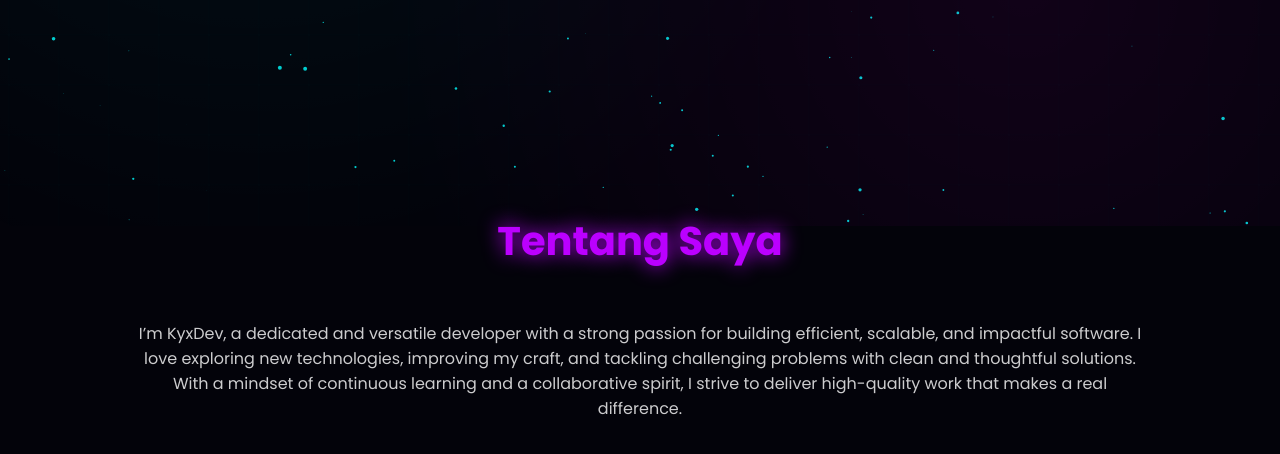
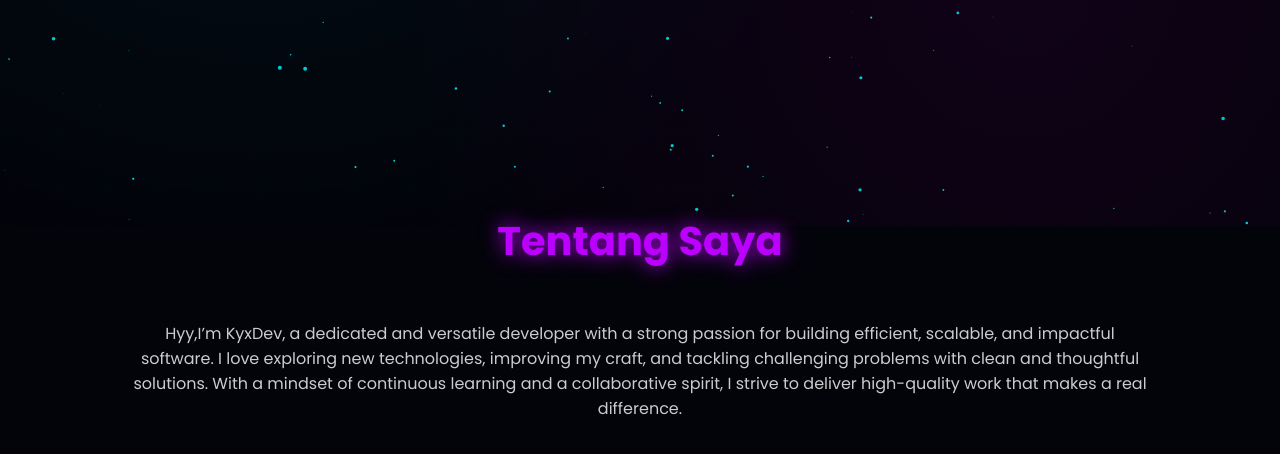
Before and after one commit to KyyxDev/KyyxDevPortofolio.github.io, a plain HTML site: page index.html in a window 1280 px wide. Shown: the part 574-1028 px from the top of the page. Drawn offline with Linux system fonts and the light colour scheme.

Commit message:
Update index.html

```diff
--- a/index.html
+++ b/index.html
@@ -352,7 +352,7 @@ footer{
 <section id="about">
     <h2>Tentang Saya</h2>
     <p style="text-align:center;opacity:.8;">
-        I’m KyxDev, a dedicated and versatile developer with a strong passion for building efficient, scalable, and impactful software. I love exploring new technologies, improving my craft, and tackling challenging problems with clean and thoughtful solutions. With a mindset of continuous learning and a collaborative spirit, I strive to deliver high-quality work that makes a real difference.
+      Hyy,I’m KyxDev, a dedicated and versatile developer with a strong passion for building efficient, scalable, and impactful software. I love exploring new technologies, improving my craft, and tackling challenging problems with clean and thoughtful solutions. With a mindset of continuous learning and a collaborative spirit, I strive to deliver high-quality work that makes a real difference.
 
 
     </p>
```
